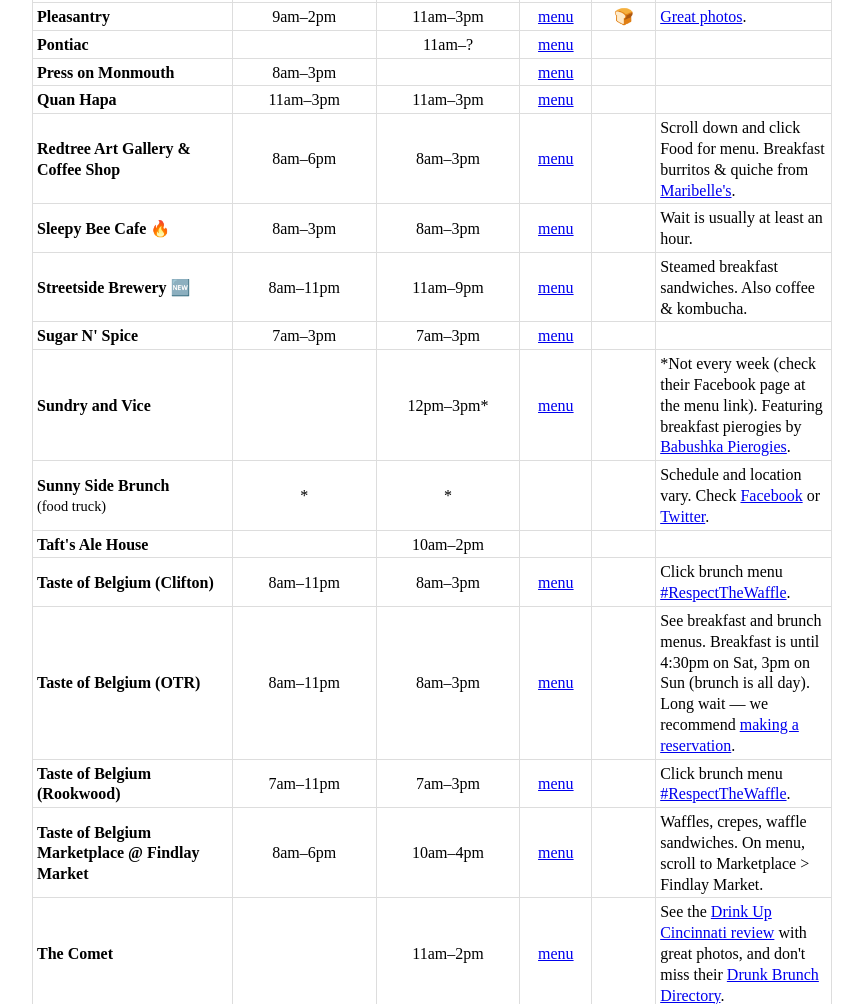
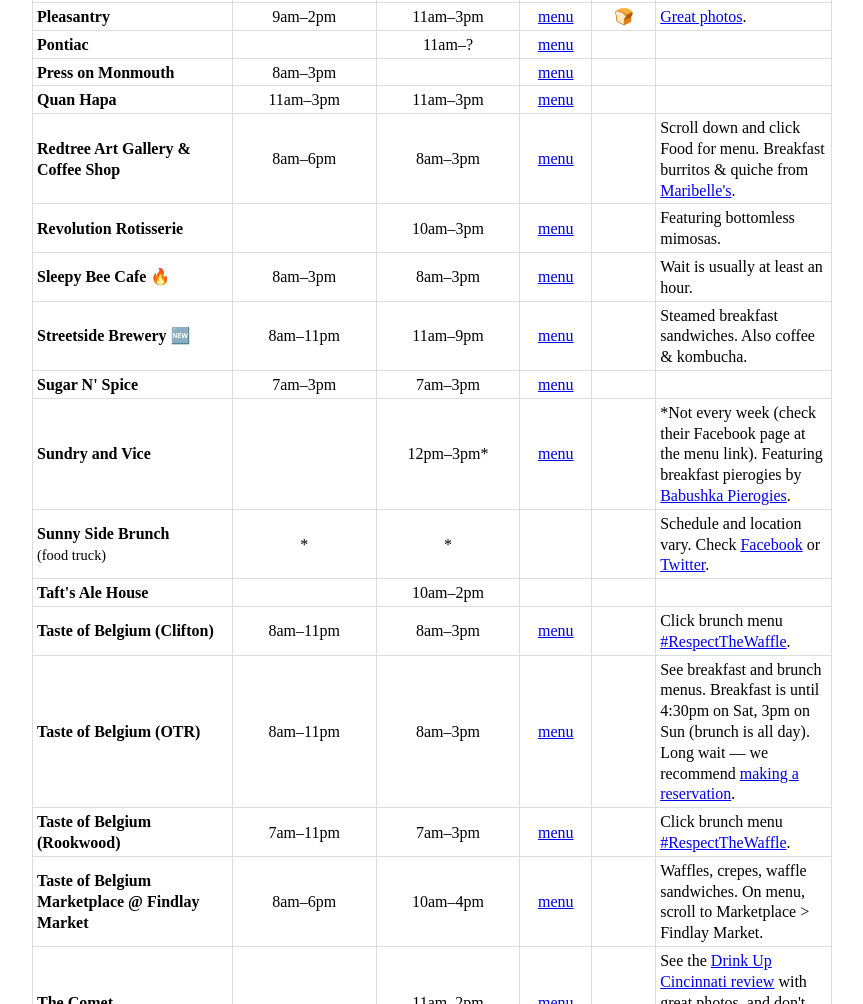
Before and after one commit to tedmiston/qcbrunch, a plain HTML site: page index.html in a window 1280 px wide. Shown: the part 3514-4518 px from the top of the page, without its empty margins (208-1071 px from the left). Drawn offline with Linux system fonts and the light colour scheme; a script that the page names is missing.

Commit message:
Add Revolution Rotisserie
Closes #13.

```diff
--- a/index.html
+++ b/index.html
@@ -716,6 +716,14 @@
                     <td></td>
                     <td>Scroll down and click Food for menu. Breakfast burritos &amp; quiche from <a href="http://www.maribellestavern.com" target="_blank">Maribelle's</a>.</td>
                 </tr>
+                <tr id="revolution-rotisserie">
+                    <td>Revolution Rotisserie</td>
+                    <td></td>
+                    <td>10am–3pm</td>
+                    <td><a href="http://revolutionrotisserie.com/brunch/" target="_blank">menu</a></td>
+                    <td></td>
+                    <td>Featuring bottomless mimosas.</td>
+                </tr>
                 <tr id="sleepy-bee">
                     <td>Sleepy Bee Cafe 🔥</td>
                     <td>8am–3pm</td>
```
